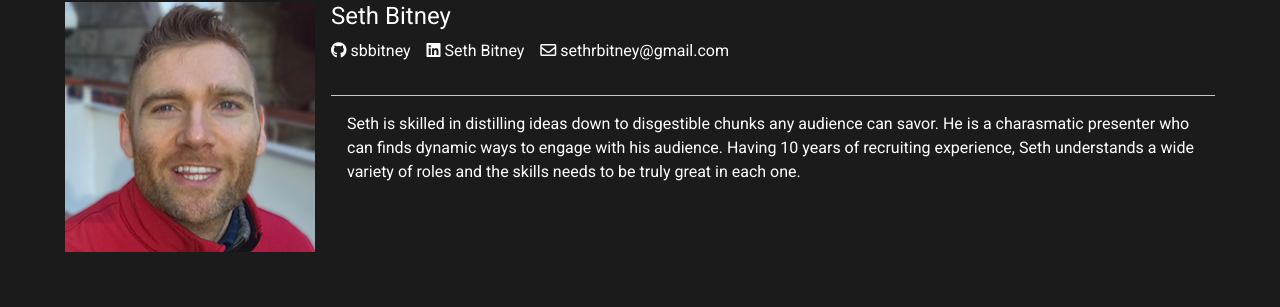
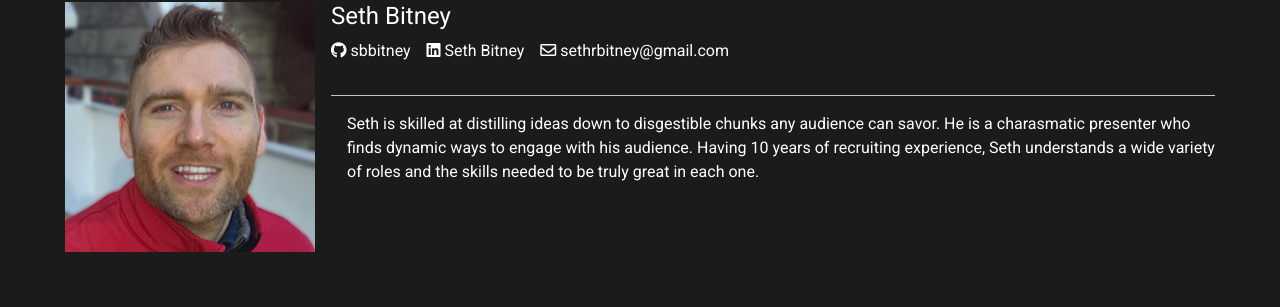
Before and after one commit to vlarie/EPIC_team5_Project3, a Flask app: page /aboutus/ in a window 1280 px wide. Shown: the part 507-814 px from the top of the page. Run offline with Flask 2, Linux system fonts and the light colour scheme; some libraries are stand-ins or nearby versions.

Commit message:
Updated Seth's bio to correct gramatical errors

```diff
--- a/templates/aboutus.html
+++ b/templates/aboutus.html
@@ -42,7 +42,7 @@
                 <i class="far fa-envelope" aria-hidden="true" onclick="location.href='/keypoints'"></i> sethrbitney@gmail.com
                 <hr>
                 <!-- @TODO update description -->
-                <p>Seth is skilled in distilling ideas down to disgestible chunks any audience can savor. He is a charasmatic presenter who can finds dynamic ways to engage with his audience. Having 10 years of recruiting experience, Seth understands a wide variety of roles and the skills needs to be truly great in each one.</p>
+                <p>Seth is skilled at distilling ideas down to disgestible chunks any audience can savor. He is a charasmatic presenter who finds dynamic ways to engage with his audience. Having 10 years of recruiting experience, Seth understands a wide variety of roles and the skills needed to be truly great in each one.</p>
             </div>
         </div>
     </section>
```
